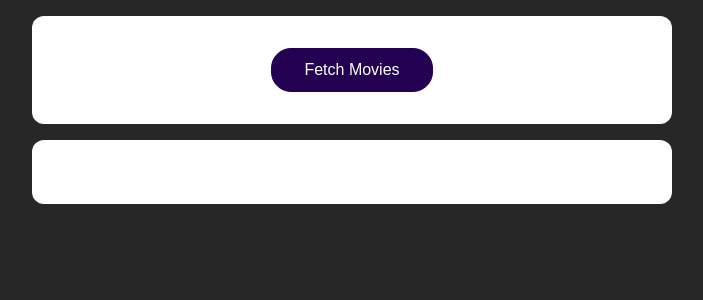
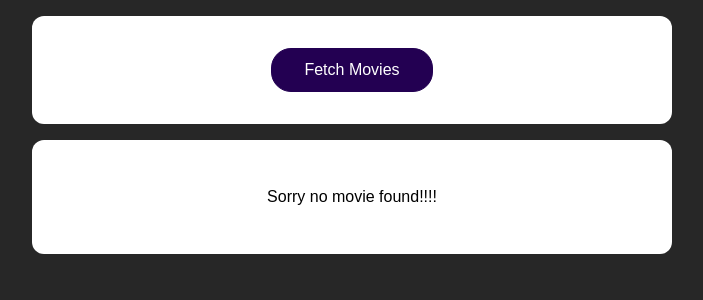
Before and after one commit to roshani2022/React-fetch-api, a React (Create React App) app: page / in a window 1280 px wide. Shown: the top 300 px of the page, without its empty margins (288-991 px from the left). Built offline with nearby package versions, Linux system fonts and the light colour scheme.

Commit message:
Loading the application

```diff
--- a/src/App.js
+++ b/src/App.js
@@ -7,8 +7,13 @@
 
   const [movies,setMovies] = useState([])
 
+  const [isLoading,setIsLoading] = useState(false)
+
 
   async function fetchMovieHandler(){
+
+    setIsLoading(true)
+
     const response = await fetch('https://swapi.dev/api/films/')
       const data =await  response.json();
        const transformMovie  = data.results.map(movieData=>{
@@ -20,6 +25,8 @@
         }
        });
        setMovies(transformMovie)
+
+       setIsLoading(false)
     }
 
   return (
@@ -28,7 +35,9 @@
         <button onClick={fetchMovieHandler}>Fetch Movies</button>
       </section>
       <section>
-        <MoviesList movies={movies} />
+        {!isLoading && movies.length>0 && <MoviesList movies={movies} />}
+        {!isLoading && movies.length===0 && <p>Sorry no movie found!!!!</p>}
+        {isLoading && <p>Loading...</p>}
       </section>
     </React.Fragment>
   );
```
